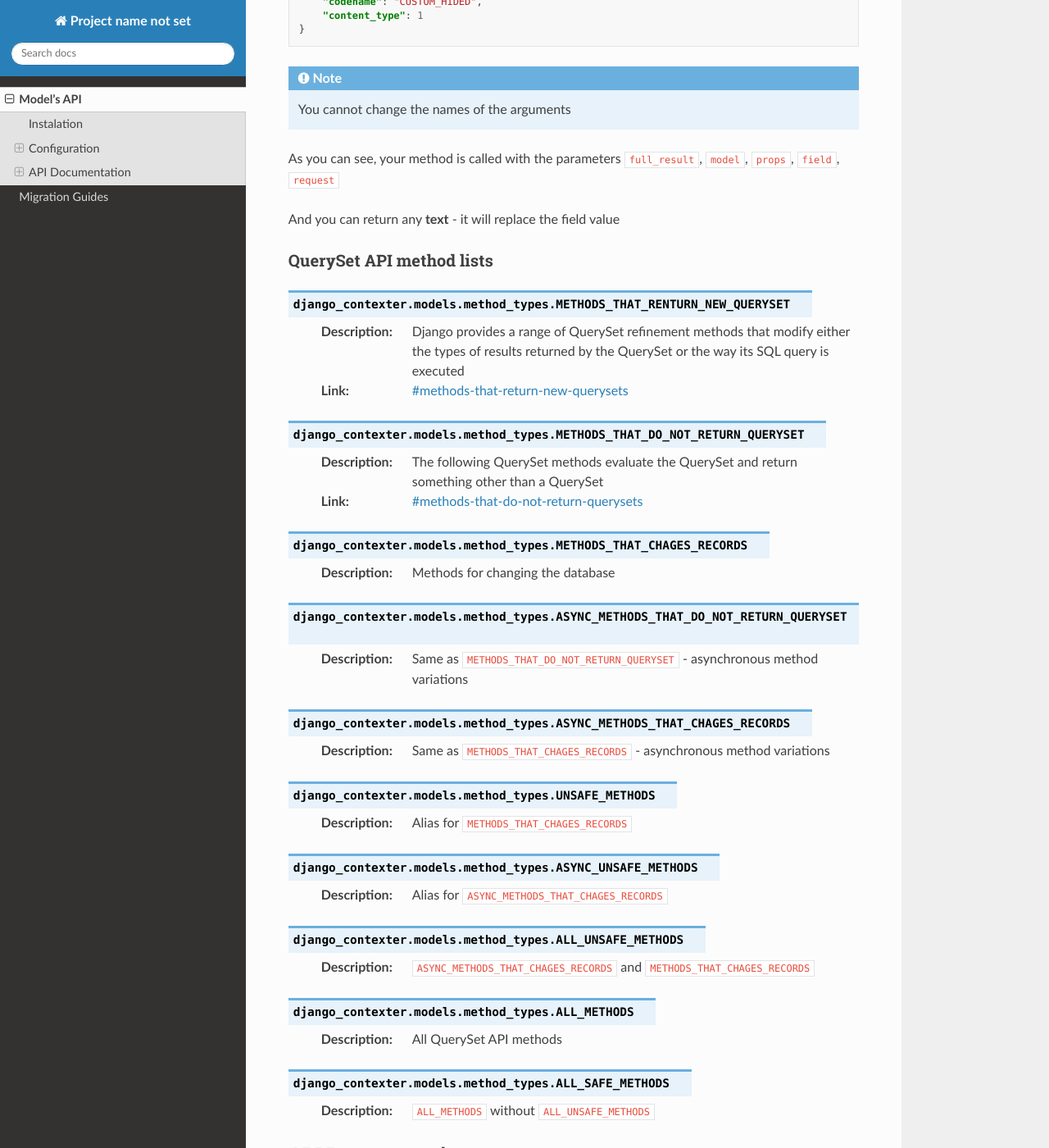
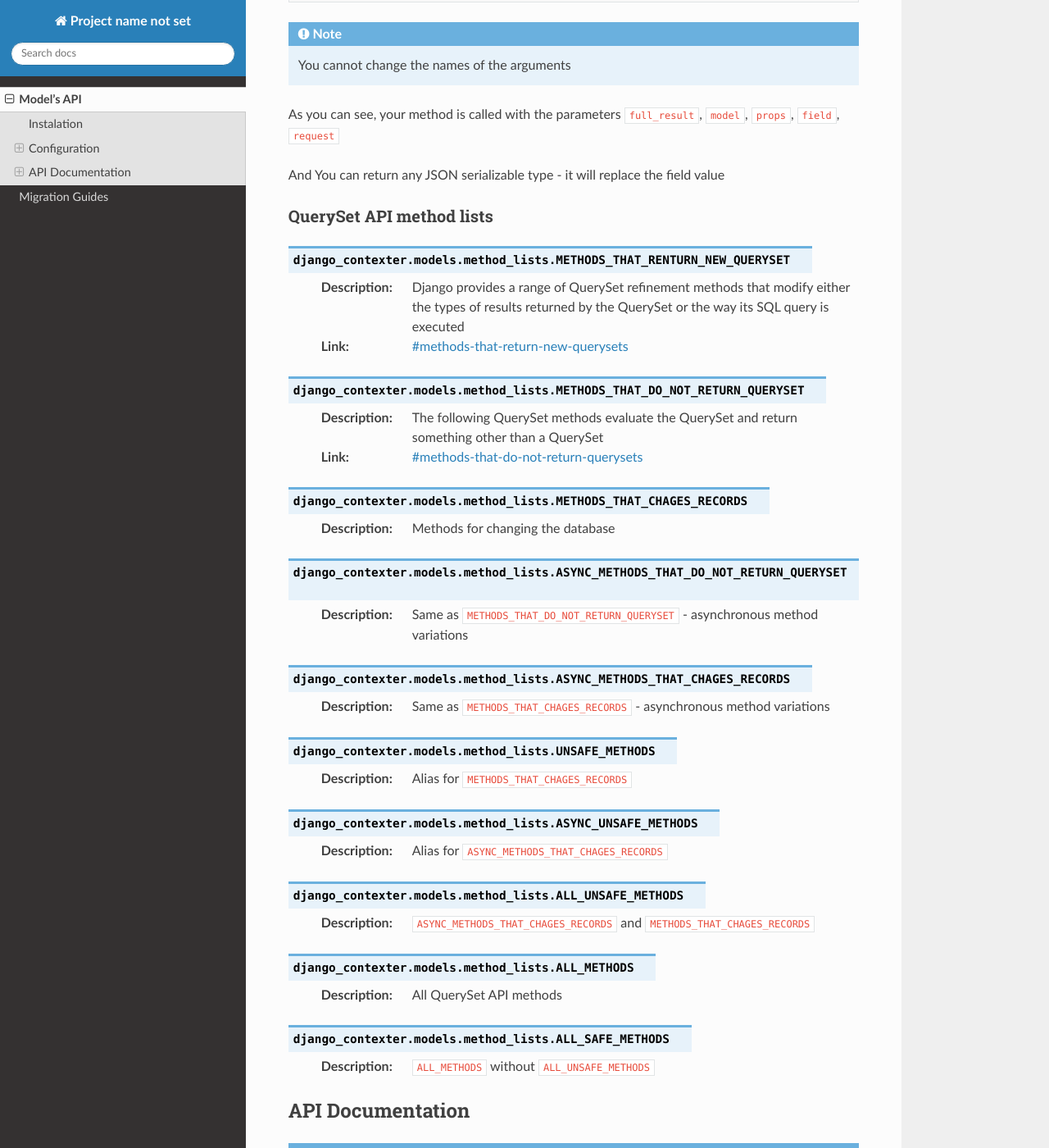
Before and after one commit to TheTS-labs/django_contexter, a Sphinx documentation site: the page built from docs/source/models.rst, in a window 1280 px wide and 1400 px high, scrolled down 7677 px. Shown: the whole window at 82% size. Built offline with Sphinx 7.4.7 and the Read the Docs theme 2.0.0, drawn with Linux system fonts in a browser that asks for light colours; some of the changed text lies outside the part shown.

Commit message:
Update docs

```diff
--- a/docs/source/migration_guides.rst
+++ b/docs/source/migration_guides.rst
@@ -1,7 +1,7 @@
 Migration Guides
 ================
 
-These version guides, which offer backward-compatible changes, will help you upgrade to the new version
+These version guides, which offer backward-uncompatible changes, will help you upgrade to the new version
 
 V1.0.0
 ++++++
--- a/docs/source/models.rst
+++ b/docs/source/models.rst
@@ -66,7 +63,7 @@ This is an example of the simplest policy:
 
 .. code-block:: Python
 
-    from django_contexter.models.method_types import ALL_METHODS
+    from django_contexter.models.method_lists import ALL_METHODS
 
     # ...
 
@@ -90,7 +87,7 @@ It's easy though, the previous configuration is not safe at all. What if someone
 
 .. code-block:: Python
 
-    from django_contexter.models.method_types import ALL_METHODS
+    from django_contexter.models.method_lists import ALL_METHODS
 
     # ...
 
@@ -112,7 +109,7 @@ But to declare each prohibited model is very long and difficult - yes, so we can
 
 .. code-block:: Python
 
-    from django_contexter.models.method_types import ALL_METHODS
+    from django_contexter.models.method_lists import ALL_METHODS
 
     # ...
 
@@ -134,7 +131,7 @@ Here's how you can:
 
 .. code-block:: Python
 
-    from django_contexter.models.method_types import ALL_METHODS
+    from django_contexter.models.method_lists import ALL_METHODS
 
     # ...
 
@@ -148,7 +145,7 @@ Here's how you can:
 
 .. code-block:: Python
 
-    from django_contexter.models.method_types import ALL_METHODS
+    from django_contexter.models.method_lists import ALL_METHODS
 
     # ...
 
@@ -162,7 +159,7 @@ Here's how you can:
 
 .. code-block:: Python
 
-    from django_contexter.models.method_types import ALL_METHODS
+    from django_contexter.models.method_lists import ALL_METHODS
 
     # ...
 
@@ -204,7 +201,7 @@ What if we need to allow ``.get(**model_request)`` and ``.all()`` methods for ``
 
 .. code-block:: Python
 
-    from django_contexter.models.method_types import ALL_METHODS
+    from django_contexter.models.method_lists import ALL_METHODS
 
     # ...
 
@@ -241,7 +238,7 @@ Hide fields
 
 .. code-block:: Python
 
-    from django_contexter.models.method_types import ALL_METHODS
+    from django_contexter.models.method_lists import ALL_METHODS
 
     # ...
 
@@ -267,7 +264,7 @@ Let's try to hide ``codename`` from ``auth.Permission``:
 
 .. code-block:: Python
 
-    from django_contexter.models.method_types import ALL_METHODS
+    from django_contexter.models.method_lists import ALL_METHODS
 
     # ...
 
@@ -302,7 +299,7 @@ This works for several fields as well:
 
 .. code-block:: Python
 
-    from django_contexter.models.method_types import ALL_METHODS
+    from django_contexter.models.method_lists import ALL_METHODS
 
     # ...
 
@@ -349,7 +346,7 @@ We're reaching a new level of customizability:
 
 .. code-block:: Python
 
-    from django_contexter.models.method_types import ALL_METHODS
+    from django_contexter.models.method_lists import ALL_METHODS
 
     # ...
 
@@ -407,54 +404,54 @@ The server response:
 
 As you can see, your method is called with the parameters ``full_result``, ``model``, ``props``, ``field``, ``request``
 
-And you can return any **text** - it will replace the field value
+And You can return any JSON serializable type - it will replace the field value
 
 .. _QuerySet-API-method-lists:
 
 QuerySet API method lists
 -------------------------
 
-.. option:: django_contexter.models.method_types.METHODS_THAT_RENTURN_NEW_QUERYSET
+.. option:: django_contexter.models.method_lists.METHODS_THAT_RENTURN_NEW_QUERYSET
 
    :description: Django provides a range of QuerySet refinement methods that modify either the types of results returned by the QuerySet or the way its SQL query is executed
 
    :link: `#methods-that-return-new-querysets <https://docs.djangoproject.com/en/4.1/ref/models/querysets/#methods-that-return-new-querysets>`_
 
-.. option:: django_contexter.models.method_types.METHODS_THAT_DO_NOT_RETURN_QUERYSET
+.. option:: django_contexter.models.method_lists.METHODS_THAT_DO_NOT_RETURN_QUERYSET
 
    :description: The following QuerySet methods evaluate the QuerySet and return something other than a QuerySet
 
    :link: `#methods-that-do-not-return-querysets <https://docs.djangoproject.com/en/4.1/ref/models/querysets/#methods-that-do-not-return-querysets>`_
 
-.. option:: django_contexter.models.method_types.METHODS_THAT_CHAGES_RECORDS
+.. option:: django_contexter.models.method_lists.METHODS_THAT_CHAGES_RECORDS
 
    :description: Methods for changing the database
 
-.. option:: django_contexter.models.method_types.ASYNC_METHODS_THAT_DO_NOT_RETURN_QUERYSET
+.. option:: django_contexter.models.method_lists.ASYNC_METHODS_THAT_DO_NOT_RETURN_QUERYSET
 
    :description: Same as ``METHODS_THAT_DO_NOT_RETURN_QUERYSET`` - asynchronous method variations
 
-.. option:: django_contexter.models.method_types.ASYNC_METHODS_THAT_CHAGES_RECORDS
+.. option:: django_contexter.models.method_lists.ASYNC_METHODS_THAT_CHAGES_RECORDS
 
    :description: Same as ``METHODS_THAT_CHAGES_RECORDS`` - asynchronous method variations
 
-.. option:: django_contexter.models.method_types.UNSAFE_METHODS
+.. option:: django_contexter.models.method_lists.UNSAFE_METHODS
 
    :description: Alias for ``METHODS_THAT_CHAGES_RECORDS``
 
-.. option:: django_contexter.models.method_types.ASYNC_UNSAFE_METHODS
+.. option:: django_contexter.models.method_lists.ASYNC_UNSAFE_METHODS
 
    :description: Alias for ``ASYNC_METHODS_THAT_CHAGES_RECORDS``
 
-.. option:: django_contexter.models.method_types.ALL_UNSAFE_METHODS
+.. option:: django_contexter.models.method_lists.ALL_UNSAFE_METHODS
 
    :description: ``ASYNC_METHODS_THAT_CHAGES_RECORDS`` and ``METHODS_THAT_CHAGES_RECORDS``
 
-.. option:: django_contexter.models.method_types.ALL_METHODS
+.. option:: django_contexter.models.method_lists.ALL_METHODS
 
    :description: All QuerySet API methods
 
-.. option:: django_contexter.models.method_types.ALL_SAFE_METHODS
+.. option:: django_contexter.models.method_lists.ALL_SAFE_METHODS
 
    :description: ``ALL_METHODS`` without ``ALL_UNSAFE_METHODS``
 
@@ -504,7 +497,7 @@ API Equivalent:
 
 .. code-block::
 
-    ?modelName=<MODEL_NAME>&all=&get={"pk": 1}
+    ?modelName=<MODEL_NAME>&all&get={"pk": 1}
 
 2. Or an example with filter\ **s**\ :
 
```
Also changed, not shown: other parts of docs/source/models.rst (+9 -16 lines).
